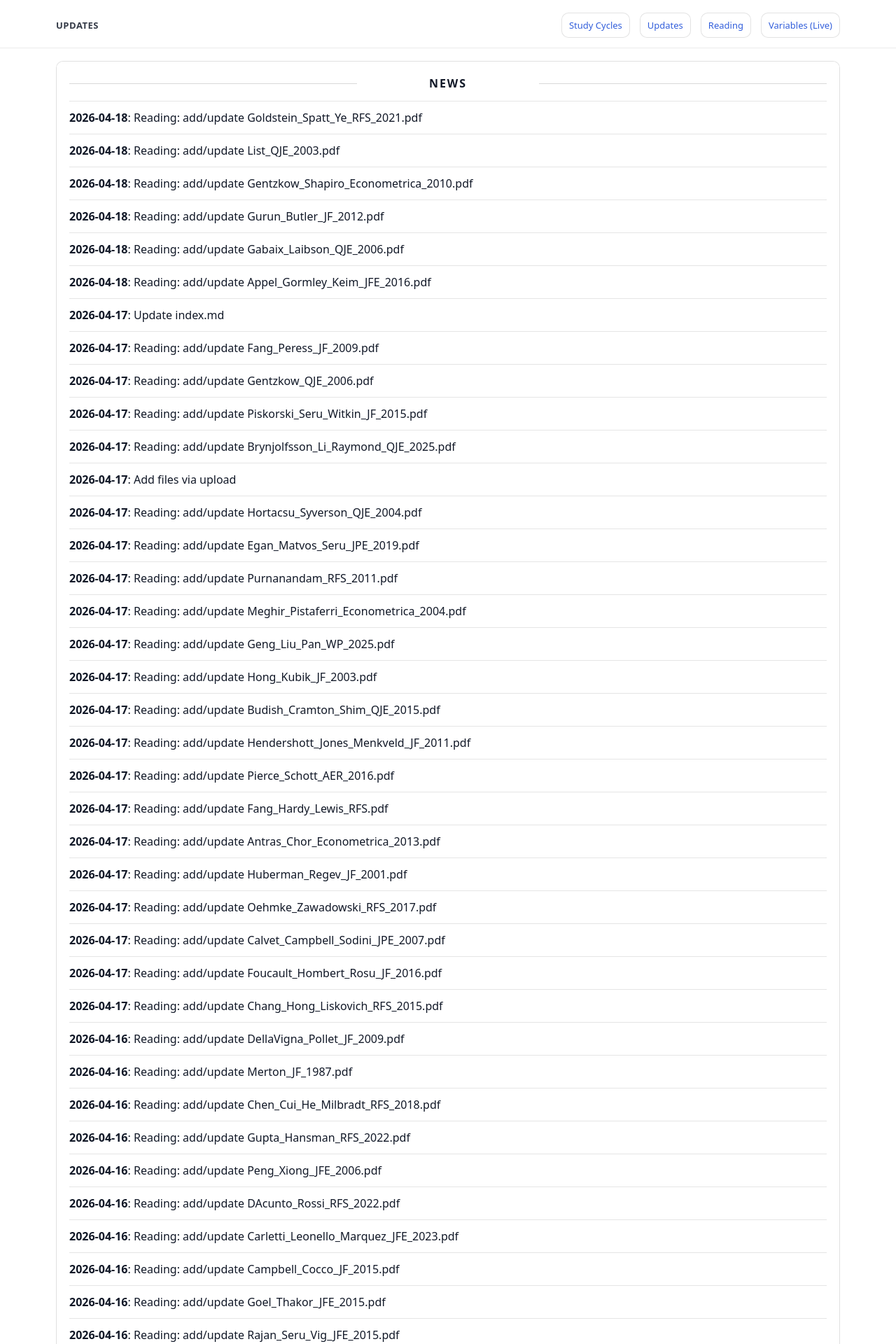
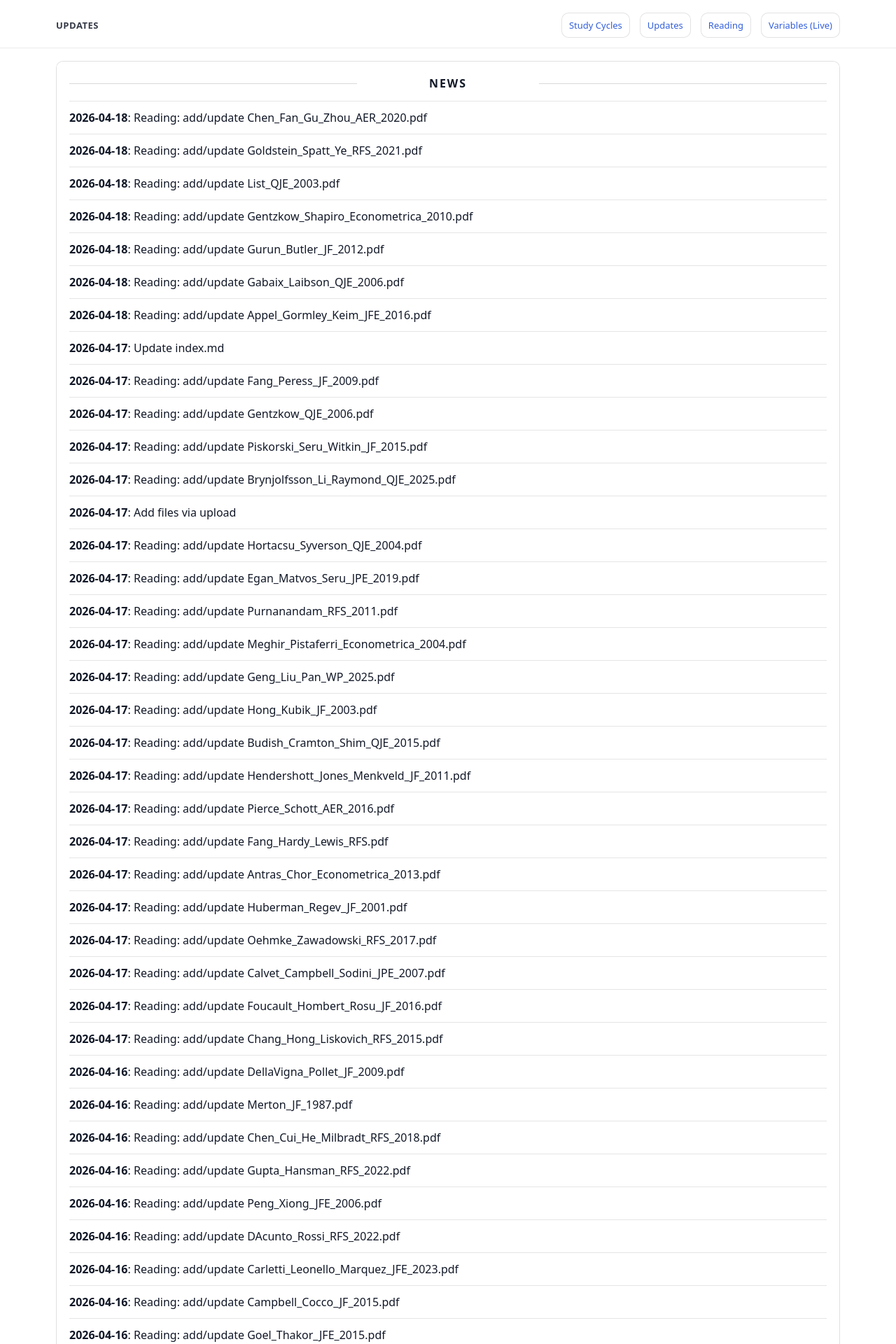
Before and after one commit to yaxinzn/study-archive, a Jekyll site: the page built from updates/index.md, in a window 1280 px wide. Shown: the top 1920 px of the page at 70% size. Built offline with Jekyll 4.4.1, drawn with Linux system fonts in a browser that asks for light colours; some of the changed text lies outside the part shown.

Commit message:
chore: update NEWS feed

```diff
--- a/_data/news.yml
+++ b/_data/news.yml
@@ -1,4 +1,7 @@
 # Auto-generated update history (sorted newest -> oldest). Do not edit manually.
+- ts: "1776505796"
+  date: "2026-04-18"
+  title: "Reading: add/update Chen_Fan_Gu_Zhou_AER_2020.pdf"
 - ts: "1776505363"
   date: "2026-04-18"
   title: "Reading: add/update Goldstein_Spatt_Ye_RFS_2021.pdf"
```
